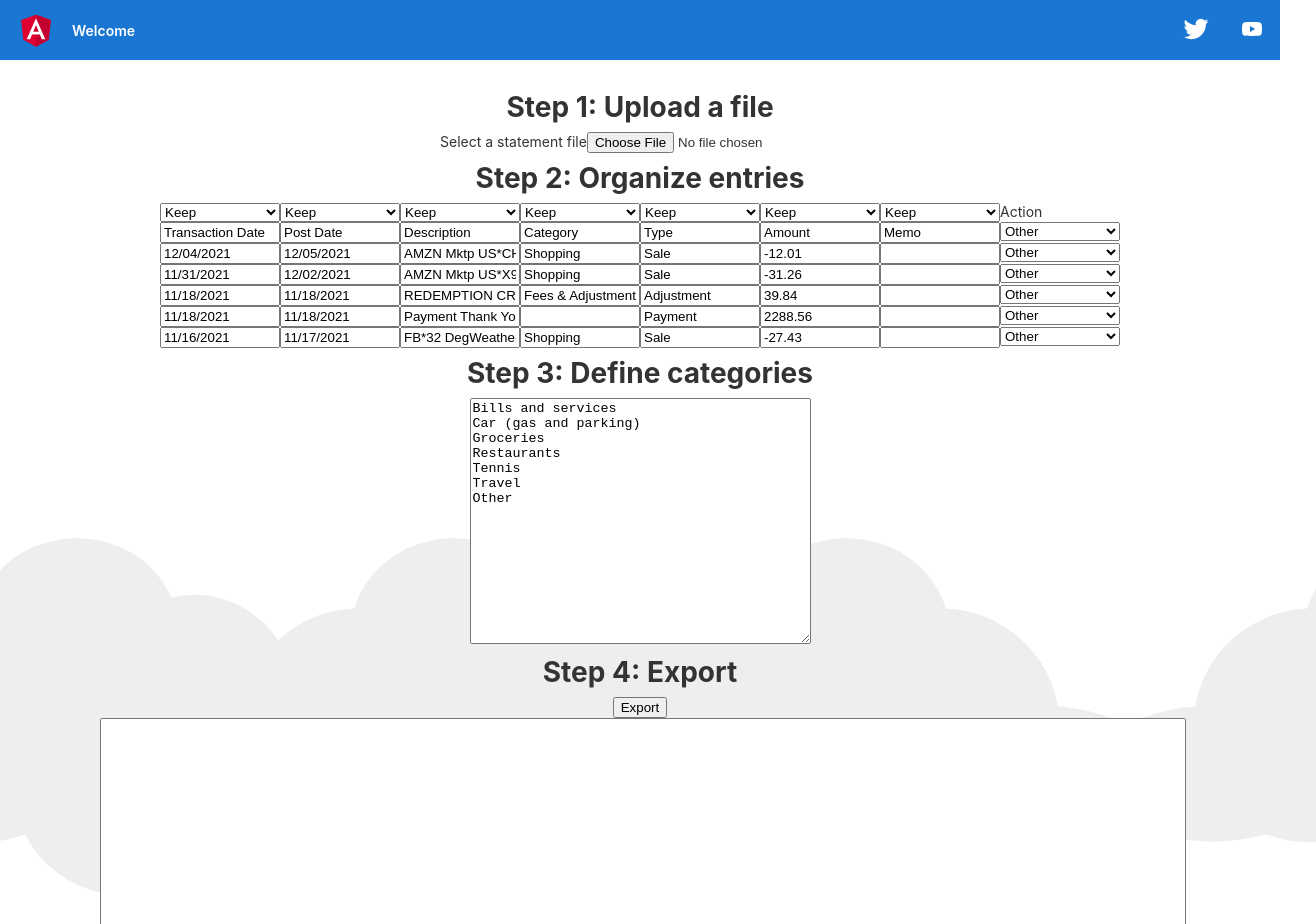
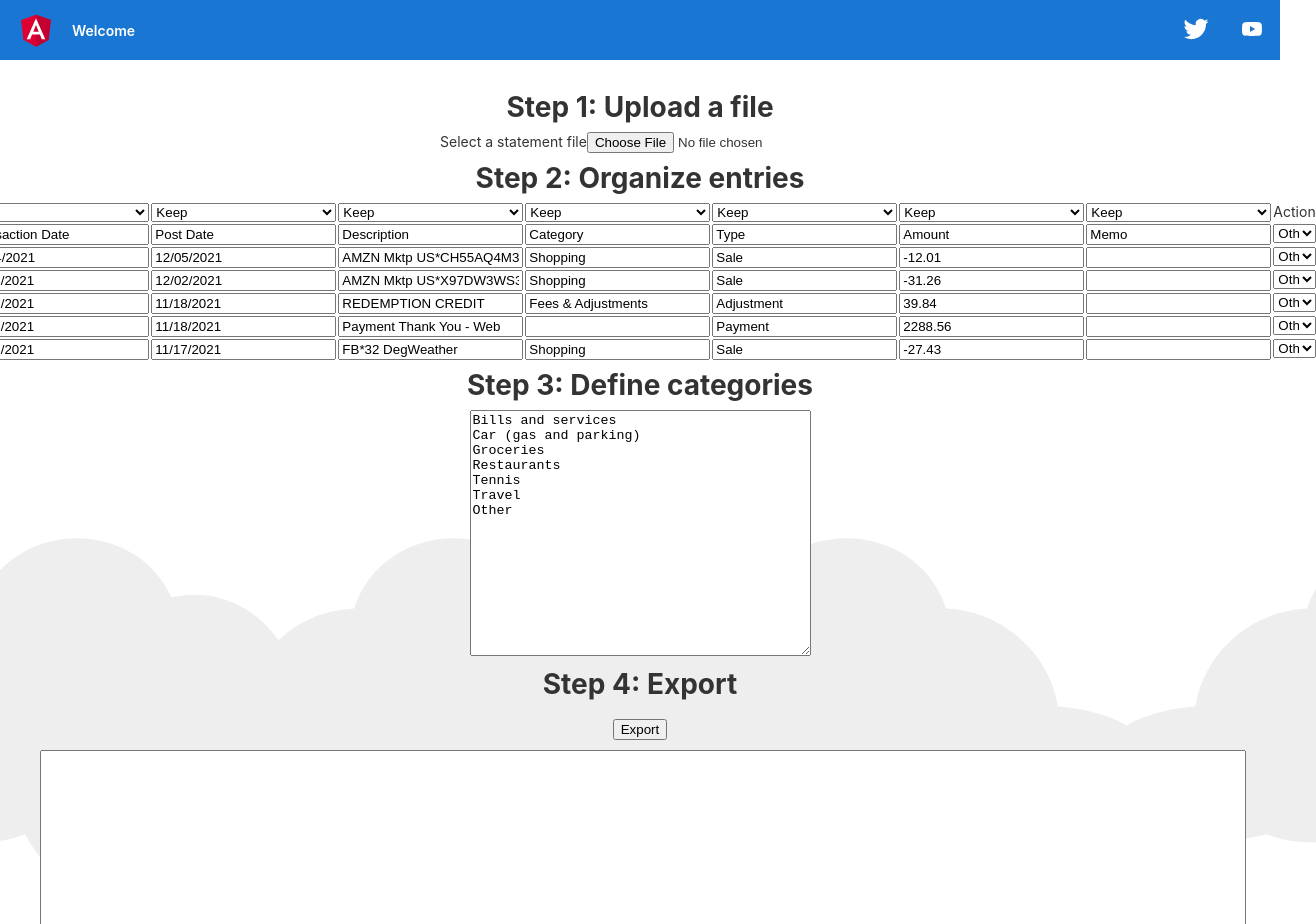
Before and after one commit to kiewic/money-management, an Angular app: page / in a window 1280 px wide. Shown: the top 924 px of the page, 1316 px wide, since content can reach past the window. Built offline with nearby package versions, Linux system fonts and the light colour scheme.

Commit message:
Fix grid column widths

```diff
--- a/src/app/app.component.html
+++ b/src/app/app.component.html
@@ -236,8 +236,10 @@
 
   <!-- Step 4 -->
   <h1>Step 4: Export</h1>
-  <button (click)="handleClick()">Export</button>
-  <div style="width: 90%;">
+  <div style="margin: 10px 0px 10px 0px;">
+    <button (click)="handleClick()">Export</button>
+  </div>
+  <div style="width: 100%;">
     <textarea #outputText rows="15" style="width: 100%;"></textarea>
   </div>
 </div>
--- a/src/app/transaction-table/transaction-table.component.css
+++ b/src/app/transaction-table/transaction-table.component.css
@@ -0,0 +1,13 @@
+:host {
+    display: grid;
+    grid-auto-rows: auto;
+    column-gap: 2px;
+    row-gap: 2px;
+
+    /* Column width */
+    grid-auto-columns: 1fr;
+}
+
+input {
+    width: 1fr;
+}
--- a/src/app/transaction-table/transaction-table.component.html
+++ b/src/app/transaction-table/transaction-table.component.html
@@ -1,12 +1,11 @@
-<div style="display: grid; grid-auto-columns: 120px; grid-auto-rows: auto;">
 <app-header-select *ngFor="let _ of [].constructor(columnCount); index as i"
   [style]="'grid-column-start: ' + (i + 1)">
 </app-header-select>
 <div [style]="'grid-column-start:' + (columnCount + 1)">Action</div>
 <ng-container *ngFor="let item of items">
-    <input #myInput *ngFor="let col of item; index as i" type="text" value="{{col}}" [style]="'grid-column-start: ' + (i + 1)"
+  <input #myInput *ngFor="let col of item; index as i" type="text" value="{{col}}"
+    [style]="'grid-column-start: ' + (i + 1)"
     readonly>
   <app-action-select [options]="categoryOptions" [style]="'grid-column-start: ' + (columnCount + 1)">
   </app-action-select>
 </ng-container>
-</div>
```
Lines whose indentation alone changed are shown as unchanged.
